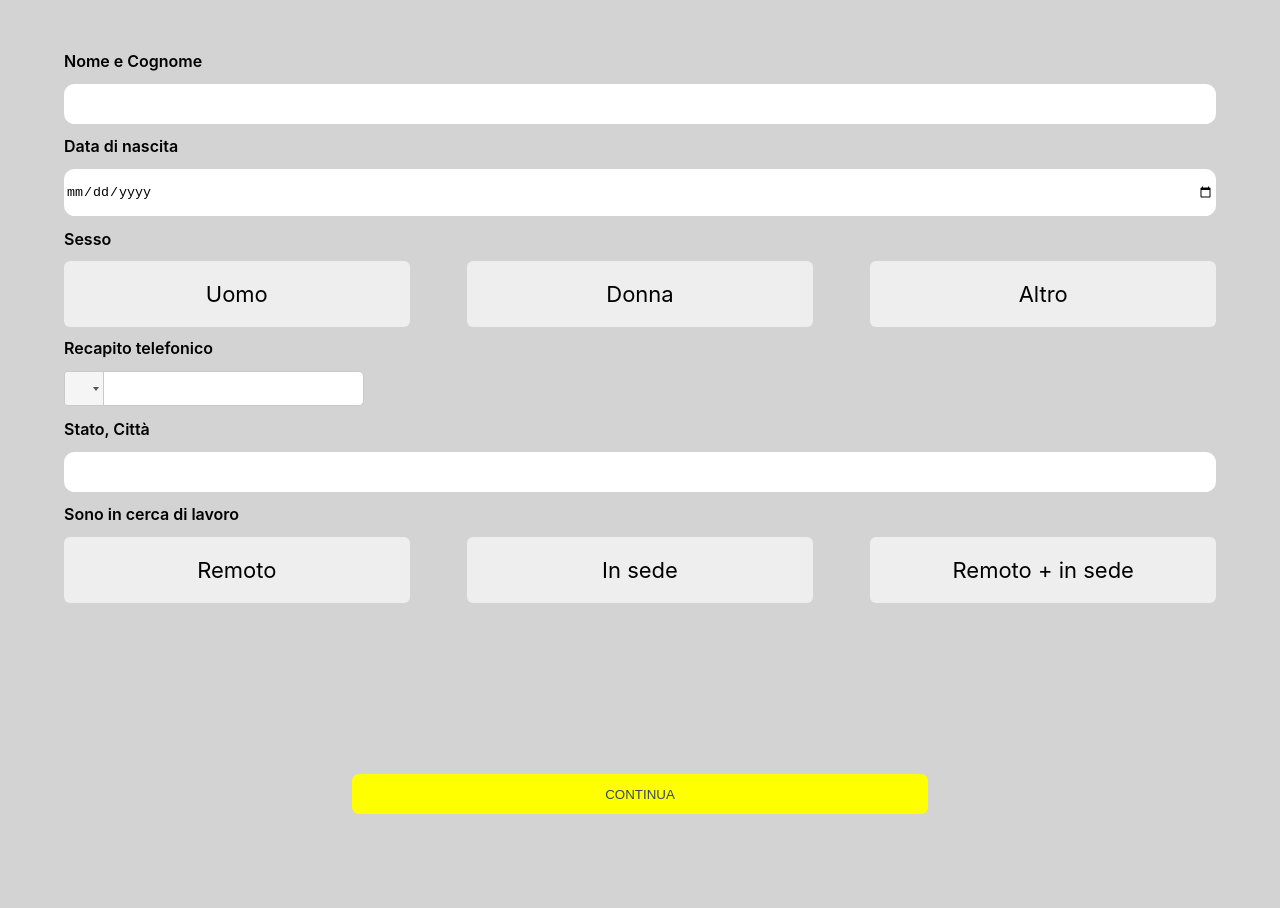
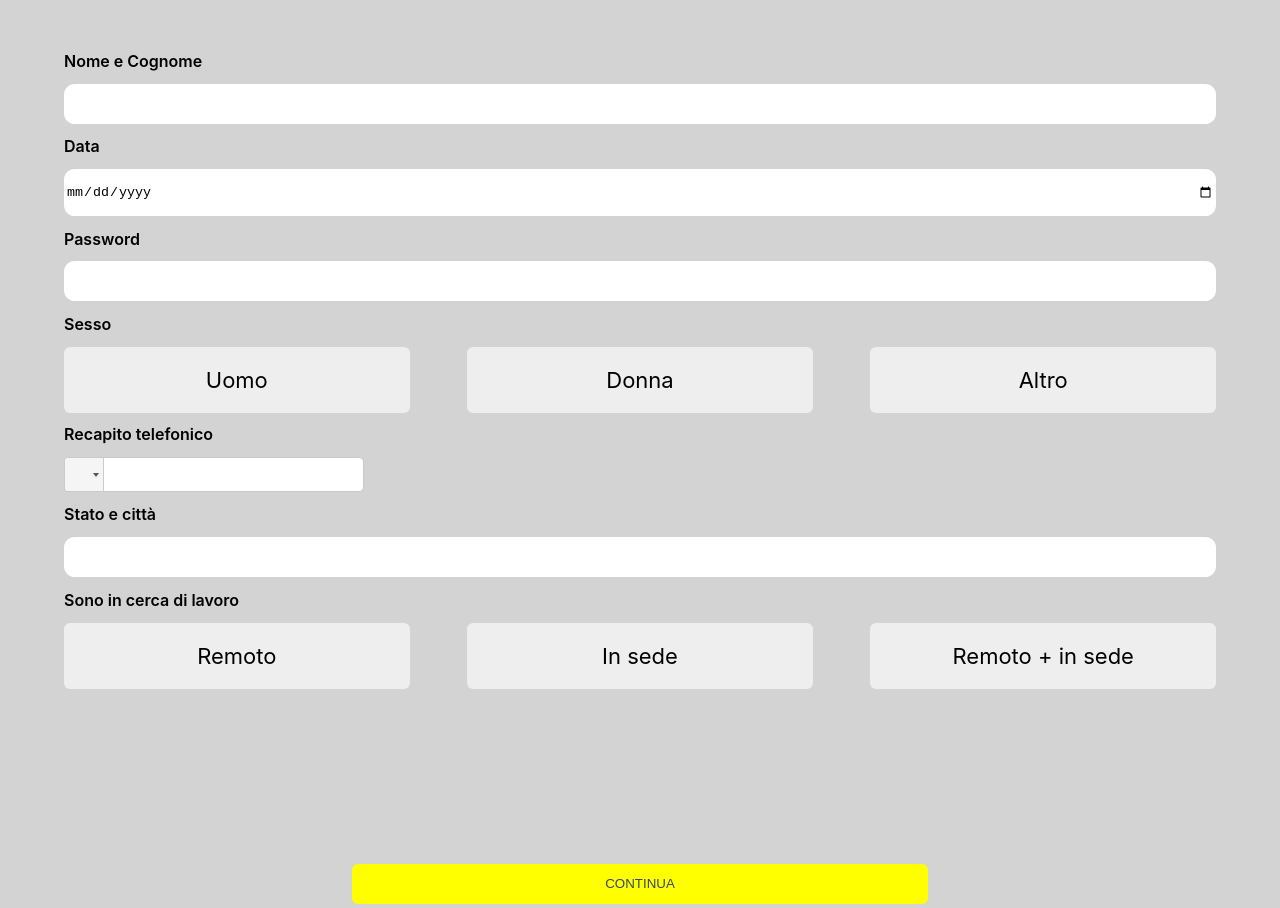
Before and after one commit to Emiliano-S/devmeet, a React (Create React App) app: page / in a window 1280 px wide. Shown: the part 2360-3268 px from the top of the page. Before the commit the page ends 3174 px from the top, so only its background shows below. Built offline with nearby package versions, Linux system fonts and the light colour scheme; the HTML template or start-up script is replaced by a standard one.

Commit message:
Add FormRow Component

```diff
--- a/package.json
+++ b/package.json
@@ -10,8 +10,10 @@
     "react": "^18.2.0",
     "react-dom": "^18.2.0",
     "react-phone-input-2": "^2.15.1",
+    "react-router-dom": "^6.3.0",
     "react-scripts": "5.0.1",
     "react-touch-events": "^3.0.0",
+    "swr": "^1.3.0",
     "web-vitals": "^2.1.4"
   },
   "scripts": {
--- a/src/components/Button.js
+++ b/src/components/Button.js
@@ -1,3 +1,5 @@
+import { useEffect } from "react";
+
 const Button = ({
   wd,
   bgColor,
@@ -6,6 +8,7 @@ const Button = ({
   wg,
   hg,
   lowOp,
+  submit,
   selectButton,
   name,
 }) => {
@@ -18,6 +21,19 @@ const Button = ({
       event.target.style.backgroundColor = "yellow";
     }
   };
+
+   function handleButtonClickReset  (event)  {
+    event.target.style.opacity = 0.5;
+    setTimeout(() => {
+
+      event.target.disabled = true;
+      setTimeout(() => {
+        event.target.style.opacity = 1;
+        event.target.disabled = false;
+      }, 1000)
+    },100)
+  };
+
 
   return (
     // LO STILE DEL COMPONENT BUTTON VIENE GESTITO CON bgColor - wd - textColor - wg - hg
@@ -62,6 +78,24 @@ const Button = ({
         }}>{text}</span>
       </label>
       )}
+
+{submit && (
+        <button
+          onClick={handleButtonClickReset}
+          style={{
+            backgroundColor: bgColor,
+            width: wd,
+            color: textColor,
+            fontWeight: wg,
+            borderRadius: "6px",
+            height: hg,
+            border: "none",
+            cursor: "pointer",
+          }}
+        >
+          {text}
+        </button>
+      )}
     </div>
   );
 };
--- a/src/components/Form.js
+++ b/src/components/Form.js
@@ -1,24 +1,32 @@
 import React from "react";
 import Button from "./Button";
-import { useState } from 'react'
+
 
 //installata npm install react-phone-input-2 --save
-import PhoneInput from 'react-phone-input-2'
 import 'react-phone-input-2/lib/style.css'
+import FormRow from "./FormRow";
 
 export default function Form() {
-    const [value, setValue] = useState()
     return (
         <>
-            <div className="form-container">
-                <form>
-                    <div className='form-title-style'>Nome e Cognome</div>
-                    <input className='input-form-style' type={'text'}
-                        pattern="[a-z]" required></input>
+            <div className="form-container" >
+                <form id="user-info">
+                <FormRow
+                textType
+                    text ={'Nome e Cognome'}
+                    name ={'Nome'}
+                    />
 
-                    <div className='form-title-style'>Data di nascita</div>
-                    <input className="input-form-style" type="date" style={{ height: '3.5em', width: '100%' }}
-                        min="1932-01-01" max="2022-12-31" required></input>
+                    <FormRow
+                    data
+                    text ={'Data'}
+                    name ={'Data'}
+                    />
+                    <FormRow
+                    password
+                    text ={'Password'}
+                    name={'Password'}
+                    />
 
                     <div className='form-title-style'>Sesso</div>
                     <div className="option-container">
@@ -29,16 +37,19 @@ export default function Form() {
 
                     </div>
 
-                    <div className='form-title-style'>Recapito telefonico</div>
-                    <PhoneInput
-                        placeholder=''
-                        value={value}
-                        onChange={setValue}
+                    <FormRow
+                    number
+                    text = {'Recapito telefonico'}
+                    name = {'Numero'} />
+
+
+                    <FormRow
+                    text ={'Stato e città'}
+                    textType
+                    name ={'Città'}
                     />
 
 
-                    <div className='form-title-style'>Stato, Città</div>
-                    <input type={'text'} className='input-form-style' required></input>
 
                     <div className='form-title-style'>Sono in cerca di lavoro</div>
                     <div className="option-container">
@@ -61,7 +72,19 @@ export default function Form() {
                             hg={'3em'}
                             text={'Remoto + in sede'} />
                     </div>
-                    <input type={'submit'} value={'CONTINUA'}
+                    <div className='container-continue-button'>
+                    <Button submit
+                            type='submit'
+                            form='user-info'
+                            value='Submit'
+                            bgColor={'yellow'}
+                            wd={'50%'}
+                            hg={'3em'}
+                            text={'CONTINUA'}
+                            textColor={'rgb(54,71,100)'} />
+                            </div>
+
+                    {/* <input type={'submit'} value={'CONTINUA'}
                         style={{
                             backgroundColor: 'yellow',
                             display: 'block',
@@ -74,7 +97,7 @@ export default function Form() {
                             height: '3em',
                             borderRadius: '0.5em',
                             color: 'rgb(54,71,100)'
-                        }} />
+                        }} /> */}
                 </form>
             </div>
         </>
--- /dev/null
+++ b/src/components/FormRow.js
@@ -0,0 +1,101 @@
+import React, { useState } from "react";
+import PhoneInput from "react-phone-input-2";
+import useSWR from "swr";
+import data from "../data/db";
+
+function FormRow({ text, textType, id, name, ph, data, password, number, email }) {
+    const [value, setValue] = useState()
+
+
+    /* Esempio:
+    <FormRow
+    password
+    text = {'Password'}
+    name = {'Password'}
+    ph= {'NotWorking'}
+    id= {'PasswordCard1'}
+
+
+    LE KEY password, email, data, textType, number GESTISCONO IL TIPO DI INPUT AUTOMATICAMENTE
+    */
+
+  return (
+    <div>
+      {data && (
+        <div>
+          <div className="form-title-style">{text}</div>
+          <input
+            type="date"
+            className="input-form-style"
+            id={id}
+            name={name}
+            required
+            placeholder={ph}
+            min="1932-01-01"
+            max="2022-12-31"
+            style={{ height: "3.5em", width: "100%" }}
+          ></input>
+        </div>
+      )}
+
+      {textType && (
+        <div>
+          <div className="form-title-style">{text}</div>
+          <input
+            type="text"
+            pattern="[A-Za-z\s]+"
+            className="input-form-style"
+            id={id}
+            name={name}
+            required
+            placeholder={ph}
+          ></input>
+        </div>
+      )}
+
+      {password && (
+        <div>
+          <div className="form-title-style">{text}</div>
+          <input
+            type='password'
+            pattern="^(?=.*[A-Za-z])(?=.*\d)(?=.*[@$!%*#?&])[A-Za-z\d@$!%*#?&]{8,}$"
+            className="input-form-style"
+            id={id}
+            name={name}
+            required
+            placeholder={ph}
+          ></input>
+        </div>
+      )}
+      {email && (
+        <div>
+          <div className="form-title-style">{text}</div>
+          <input
+            type='email'
+            className="input-form-style"
+            id={id}
+            name={name}
+            required
+            placeholder={ph}
+          ></input>
+        </div>
+      )}
+
+        {number && (<div>
+            <div className="form-title-style">{text}</div>
+            <PhoneInput
+                        placeholder=''
+                        value={value}
+                        onChange={setValue}
+                    /> </div>)}
+    </div>
+  );
+}
+
+export default FormRow;
+// NON INSERITE LA PARTE SOTTOSTANTE //
+// value = {
+//  name === 'Città' ? data[0].first_name :
+//  name === 'Nome' ? data[0].last_name :
+//  'ciao'
+// }
--- a/src/components/style/Form.scss
+++ b/src/components/style/Form.scss
@@ -67,3 +67,16 @@ body {
   border-color: transparent;
   border-radius: 0.8em;
 }
+
+.container-continue-button {
+  display: flex;
+  flex-direction: row;
+  width: 100%;
+  height:3rem;
+  margin:auto;
+  justify-content: center;
+  text-align: center;
+  align-items: center;
+  margin-top:15%;
+  padding:auto;
+}
--- a/src/components/style/form.css
+++ b/src/components/style/form.css
@@ -67,4 +67,17 @@ body {
   border-radius: 0.8em;
 }
 
+.container-continue-button {
+  display: flex;
+  flex-direction: row;
+  width: 100%;
+  height: 3rem;
+  margin: auto;
+  justify-content: center;
+  text-align: center;
+  align-items: center;
+  margin-top: 15%;
+  padding: auto;
+}
+
 /*# sourceMappingURL=form.css.map */
```
Also changed, not shown: 2 other files (tests, documents, lock files or other folders).
